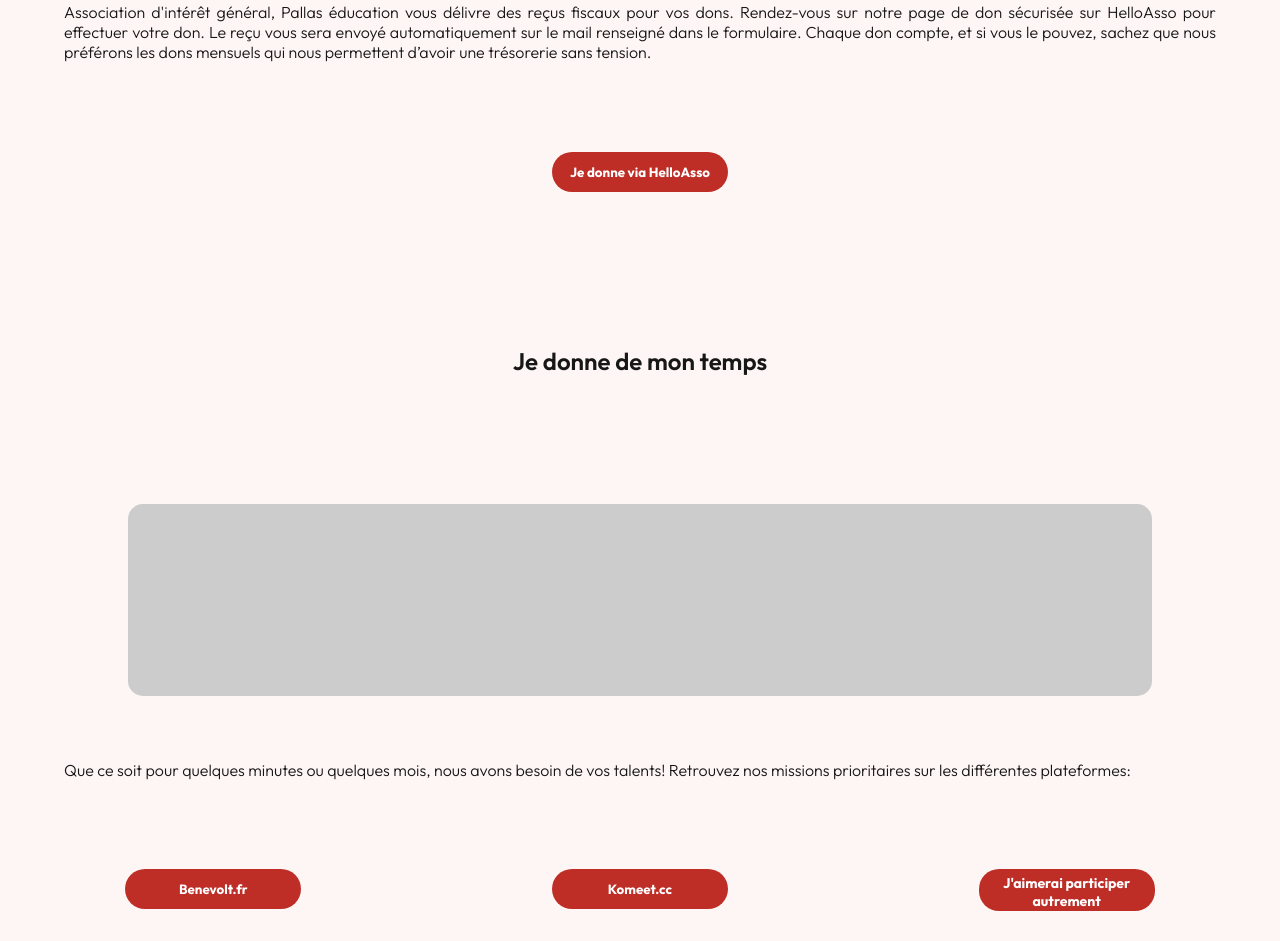
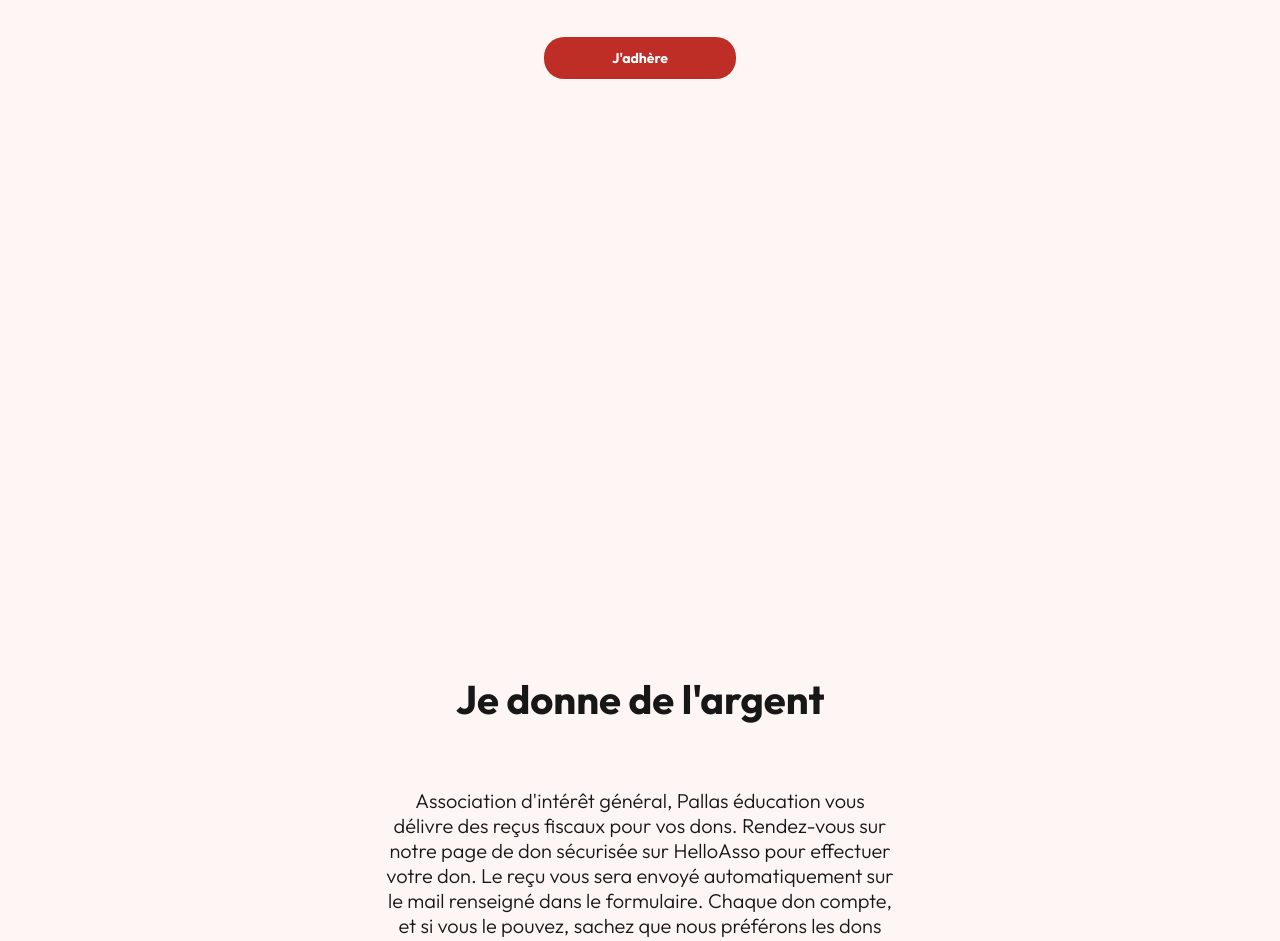
Before and after one commit to FarCodeFR/Pallas-association, a Next.js app: page /nous-aider in a window 1280 px wide. Shown: the part 1150-2091 px from the top of the page. Built offline with nearby package versions, Linux system fonts and the light colour scheme.

Commit message:
Ajout de plusieurs ancre pour la page help

```diff
--- a/app/globals.css
+++ b/app/globals.css
@@ -19,6 +19,7 @@ html,
 body {
   max-width: 100vw;
   overflow-x: hidden;
+  scroll-behavior: smooth;
 }
 
 main {
--- a/app/nous-aider/page.tsx
+++ b/app/nous-aider/page.tsx
@@ -2,6 +2,7 @@
 import { useEffect } from "react";
 import "../../styles/help.css";
 import NavLink from "next/link";
+import Link from "next/link";
 
 function Help() {
   useEffect(() => {
@@ -23,12 +24,12 @@ function Help() {
           réduits ou gratuitement, nous avons besoin de vous!
         </p>
         <div>
-          <button type="button">J&#39;adhère</button>
-          <button type="button">Je donne de l&#39;argent</button>
-          <button type="button">Je donne de mon temps</button>
+          <Link href="#adhere">J&#39;adhère</Link>
+          <Link href="#sustain">Je donne de l&#39;argent</Link>
+          <Link href="#time">Je donne de mon temps</Link>
         </div>
       </section>
-      <section>
+      <section id="adhere">
         <h2>J&#39;adhère à pallas éducation</h2>
         <p>
           En adhérant à Pallas éducation, vous soutenez l&#39;association et
@@ -36,10 +37,10 @@ function Help() {
           selon votre profil.
         </p>
         <div>
-          <button type="button">J&#39;adhère</button>
+          <NavLink href="">J&#39;adhère</NavLink>
         </div>
       </section>
-      <section>
+      <section id="sustain">
         <h2>Je donne de l&#39;argent</h2>
         <p>
           Association d&#39;intérêt général, Pallas éducation vous délivre des
@@ -50,10 +51,10 @@ function Help() {
           dons mensuels qui nous permettent d’avoir une trésorerie sans tension.
         </p>
         <div>
-          <button type="button">Je donne via HelloAsso</button>
+          <NavLink href="">Je donne via HelloAsso</NavLink>
         </div>
       </section>
-      <section>
+      <section id="time">
         <h2>Je donne de mon temps</h2>
         <picture></picture>
         <p>
@@ -62,8 +63,8 @@ function Help() {
           différentes plateformes:
         </p>
         <div>
-          <button type="button">Benevolt.fr</button>
-          <button type="button">Komeet.cc</button>
+          <NavLink href="">Benevolt.fr</NavLink>
+          <NavLink href="">Komeet.cc</NavLink>
           <NavLink href="contact">J&#39;aimerai participer autrement</NavLink>
         </div>
       </section>
--- a/styles/help.css
+++ b/styles/help.css
@@ -35,7 +35,7 @@
     & div {
       display: flex;
       flex-wrap: wrap;
-    & button, a {
+    &  a {
     cursor: pointer;
     padding: 5px;
     align-content: center;
@@ -49,6 +49,67 @@
     border: none;
     margin: 2% auto;
   }
+ & a:hover {
+  border: solid 2px var(--button);
+  background-color: #FED8D9;
+  color: black;
+  }}
     }
   }
+
+
+
+/* ? Responsive Desktop */
+
+@media screen and (min-width: 1000px) {
+  .container-help > section {
+   height: 100vh;
+        scroll-margin-top: 150px;
+
+  }
+  .container-help > section > p {
+    text-align: center;
+    width: 40%;
+    margin: 0 auto;
+    margin-top: 5%;
+    font-size: 20px;
+  }
+  .container-help > section > h2 {
+    margin: 5% auto;
+    font-size: 40px;
+    font-weight: bold;
+  }
+  .container-help > section > div {
+    display: flex;
+    justify-content: center;
+    margin-bottom: 15% ;
+    & button {
+      margin: 5% 5%;
+        }
+  }
+  .container-help > section  {
+      & picture {
+    width: 50%;
+    height: 50vh;
+    }
+    & div {
+      display: flex;
+      flex-wrap: wrap;
+      width: 50%;
+      margin: 2% auto;
+    &  a {
+    cursor: pointer;
+    padding: 5px;
+    align-content: center;
+    width: 12rem;
+    height: 3em;
+    background-color: var(--button);
+    color: white;
+    font-family: var(--font);
+    font-weight: bold;
+    border-radius: 20px;
+    border: none;
+    margin: 2% auto;
+  }
 }
+  }}
```
Also changed, not shown: public/images/line-help.png (added).
